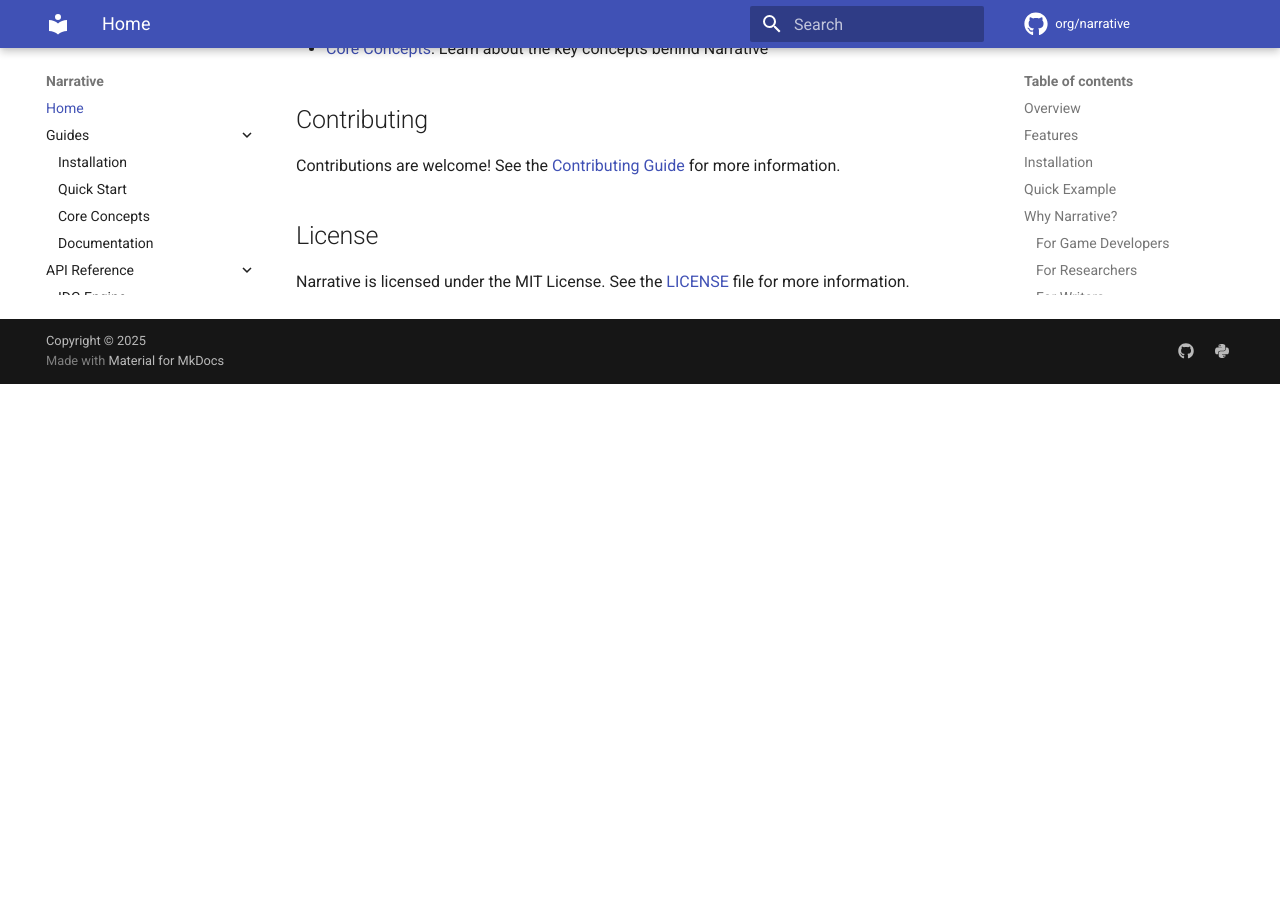
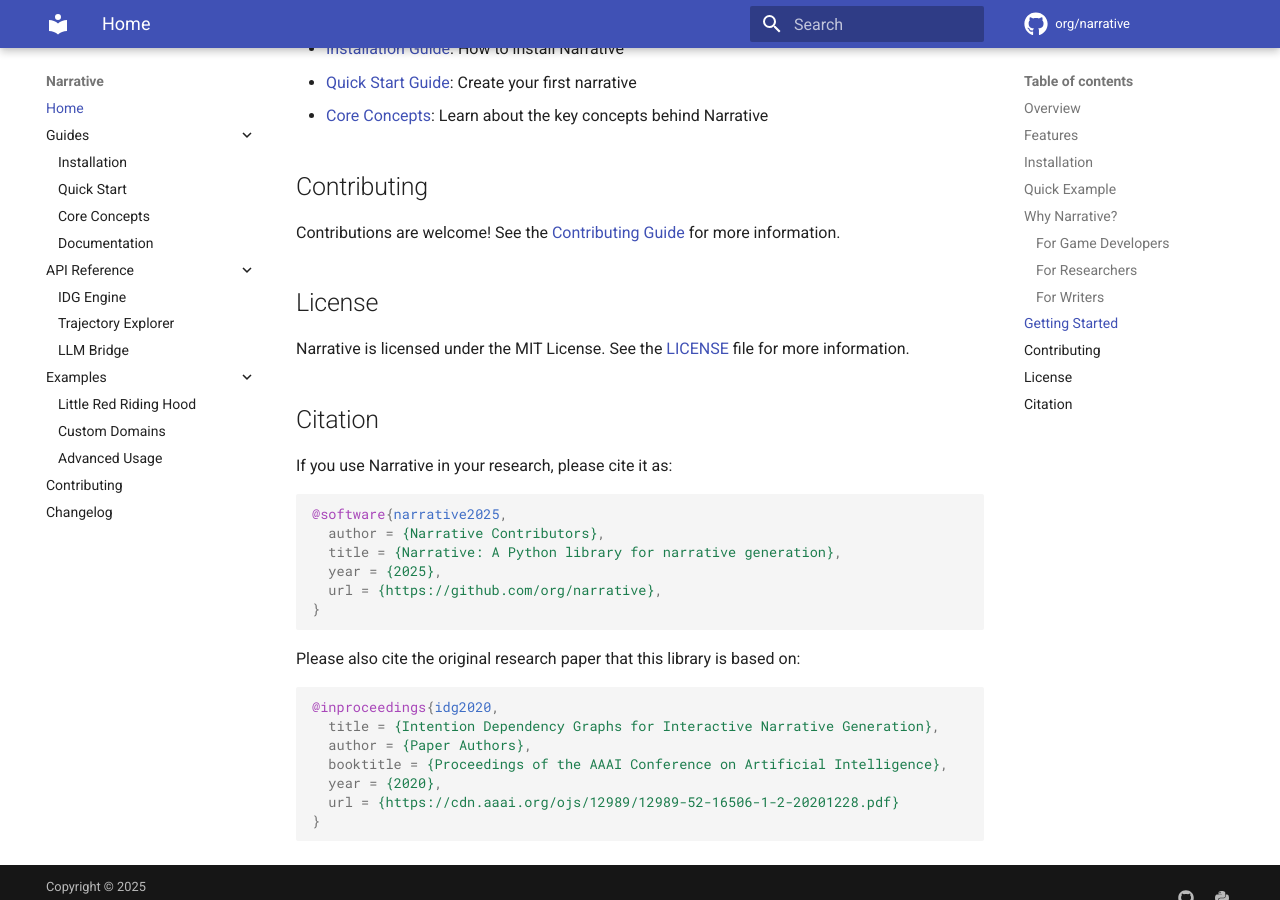
Before and after one commit to albinks/narrative, an MkDocs documentation site: the page built from docs/index.md, in a window 1280 px wide and 900 px high, scrolled down 2551 px. Built offline with MkDocs 1.6.1 and Material for MkDocs 9.7.7, drawn with Linux system fonts in a browser that asks for light colours; comment, search, counter and statistics services are not loaded; before the commit the page ends 2935 px from its top, so only the background shows below that; some of the changed text lies outside the part shown.

Commit message:
fix(mkdocs): add refs to research, fix badges in docs index

````diff
--- a/docs/index.md
+++ b/docs/index.md
@@ -5,14 +5,16 @@
 [![PyPI version](https://img.shields.io/pypi/v/narrative.svg)](https://pypi.org/project/narrative/)
 [![Python Version](https://img.shields.io/pypi/pyversions/narrative.svg)](https://pypi.org/project/narrative/)
 [![License](https://img.shields.io/pypi/l/narrative.svg)](https://github.com/org/narrative/blob/main/LICENSE)
-[![CI](https://github.com/org/narrative/actions/workflows/ci.yml/badge.svg)](https://github.com/org/narrative/actions/workflows/ci.yml)
-[![Documentation](https://github.com/org/narrative/actions/workflows/docs-build.yml/badge.svg)](https://org.github.io/narrative)
+[![CI](https://github.com/albinks/narrative/actions/workflows/ci.yml/badge.svg)](https://github.com/albinks/narrative/actions/workflows/ci.yml)
+[![Documentation](https://github.com/albinks/narrative/actions/workflows/docs-build.yml/badge.svg)](https://github.com/albinks/narrative/actions/workflows/docs-build.yml)
 
 ## Overview
 
 Narrative is an open-source Python library that combines symbolic planning with large language models (LLMs) to keep interactive narratives coherent, reactive, and designer-friendly.
 
 It transforms domain definitions into Intention Dependency Graphs (IDGs), serves up exemplar story branches in milliseconds, and hands those skeletons to an LLM to render rich prose or dialogue.
+
+This library is based on the research presented in [this AAAI paper](https://cdn.aaai.org/ojs/12989/12989-52-16506-1-2-20201228.pdf), which introduces the concept of Intention Dependency Graphs for narrative generation.
 
 ## Features
 
@@ -108,3 +110,28 @@
 ## License
 
 Narrative is licensed under the MIT License. See the [LICENSE](https://github.com/org/narrative/blob/main/LICENSE) file for more information.
+
+## Citation
+
+If you use Narrative in your research, please cite it as:
+
+```bibtex
+@software{narrative2025,
+  author = {Narrative Contributors},
+  title = {Narrative: A Python library for narrative generation},
+  year = {2025},
+  url = {https://github.com/org/narrative},
+}
+```
+
+Please also cite the original research paper that this library is based on:
+
+```bibtex
+@inproceedings{idg2020,
+  title = {Intention Dependency Graphs for Interactive Narrative Generation},
+  author = {Paper Authors},
+  booktitle = {Proceedings of the AAAI Conference on Artificial Intelligence},
+  year = {2020},
+  url = {https://cdn.aaai.org/ojs/12989/12989-52-16506-1-2-20201228.pdf}
+}
+```
````
Also changed, not shown: README.md (+14 -0 lines), docs/guides/concepts.md (+8 -2 lines).
